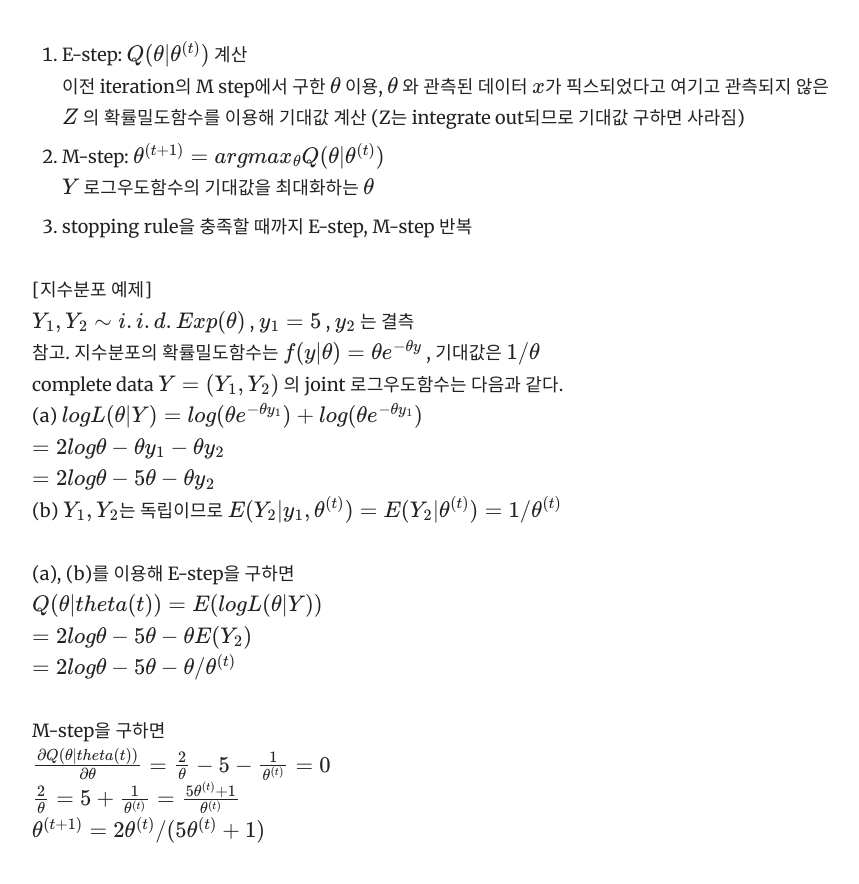
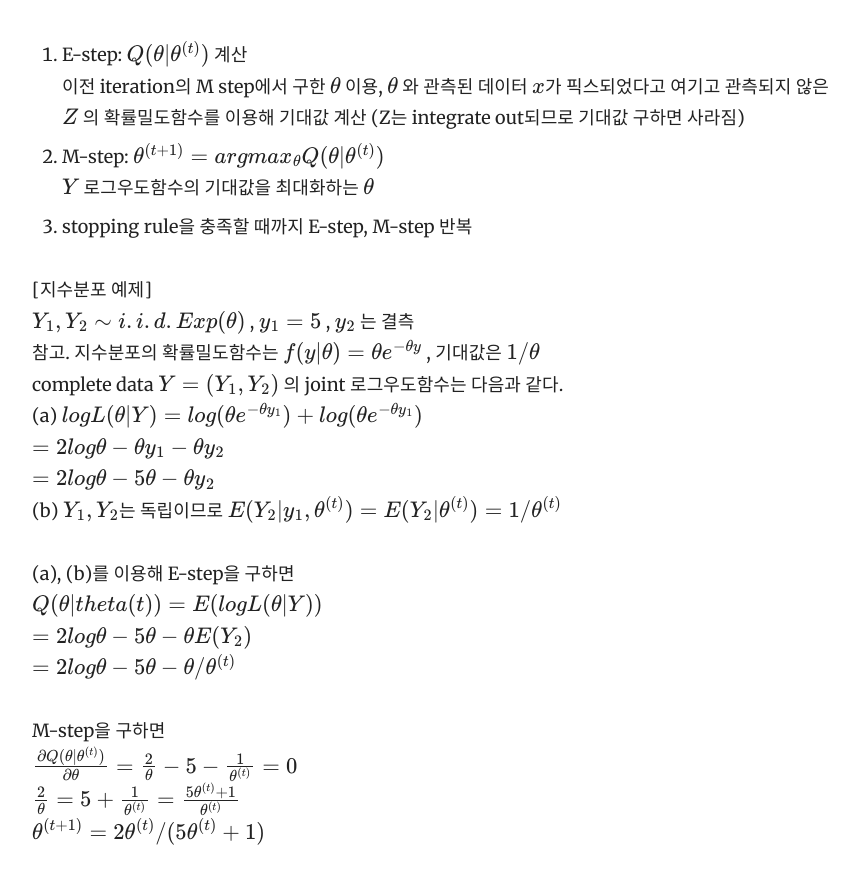
Before and after one commit to yrk3434/yrk3434.github.io, a Jekyll site: the page built from _docs/Theory/Computational Statistics_Optimization.md, in a window 1280 px wide and 900 px high, scrolled down 14950 px. Shown: the top 884 px of the window, without its empty margins (358-1217 px from the left). Built offline with Jekyll 4.4.1, drawn with Linux system fonts in a browser that asks for light colours; formulas are drawn with MathJax 3.

```diff
--- a/_docs/Theory/Computational Statistics_Optimization.md
+++ b/_docs/Theory/Computational Statistics_Optimization.md
@@ -439,6 +439,6 @@ $ =  2 log \theta - 5 \theta - \theta E(Y_2) $ <br/>
 $ =  2 log \theta - 5 \theta - \theta / \theta^{(t)} $  <br/>
 <br/>
 M-step을 구하면 <br/>
-$ \frac{ \partial Q(\theta|theta{(t)}) }{ \partial \theta } = \frac{2}{\theta} -5 - \frac{1}{\theta^{(t)}} = 0 $ <br/>
+$ \frac{ \partial Q(\theta|\theta^{(t)}) }{ \partial \theta } = \frac{2}{\theta} -5 - \frac{1}{\theta^{(t)}} = 0 $ <br/>
 $ \frac{2}{\theta} =  5 +  \frac{1}{\theta^{(t)}} = \frac{5 \theta^{(t)} +1 } {\theta^{(t)}}  $  <br/>
 $ \theta^{(t+1)} = 2\theta^{(t)}/(5\theta^{(t)}+1) $
```
